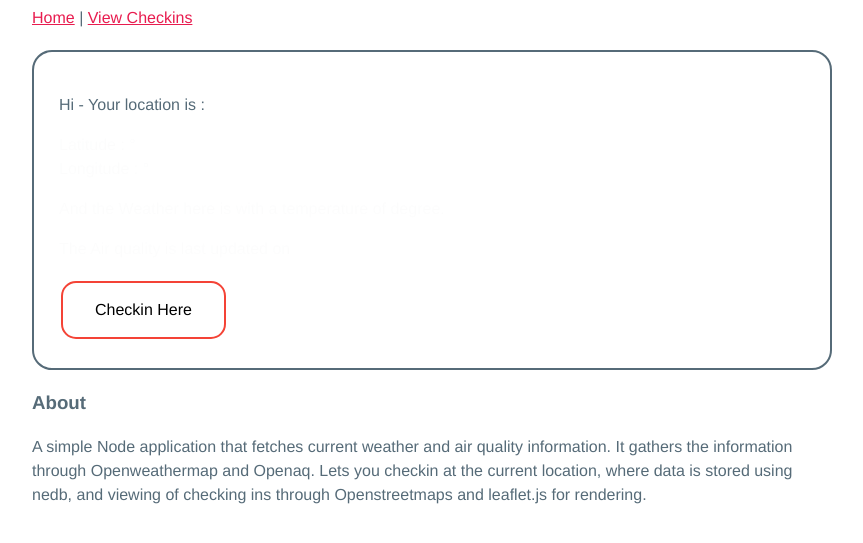
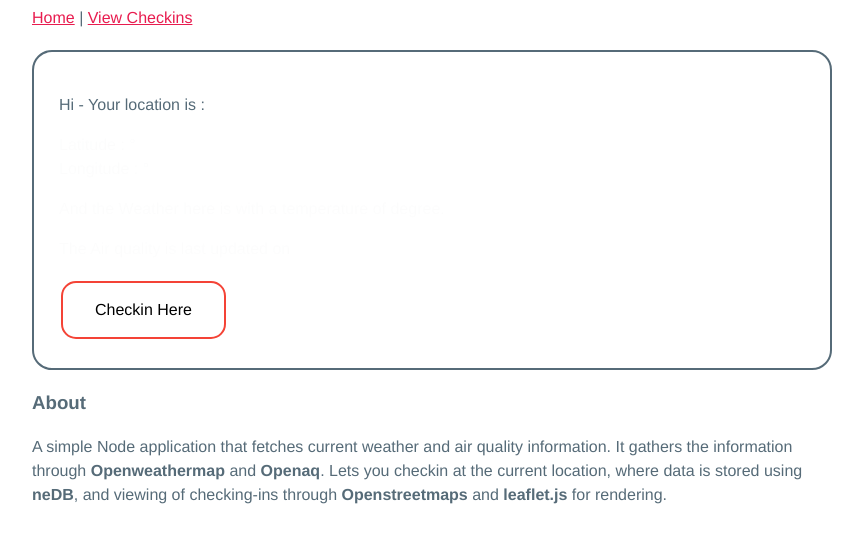
Before and after one commit to kvaishak/weather, a website: page public/index.html in a window 1280 px wide. Shown: the part 149-692 px from the top of the page, without its empty margins (208-1071 px from the left). Drawn offline with Linux system fonts and the light colour scheme.

Commit message:
Final touches

```diff
--- a/public/index.html
+++ b/public/index.html
@@ -32,8 +32,8 @@
 
     <div>
         <h3> About </h3>
-        <p>A simple Node application that fetches current weather and air quality information. It gathers the information through Openweathermap and Openaq.
-            Lets you checkin at the current location, where data is stored using nedb, and viewing of checking ins through Openstreetmaps and leaflet.js for rendering.
+        <p>A simple Node application that fetches current weather and air quality information. It gathers the information through <b>Openweathermap</b> and <b>Openaq</b>.
+            Lets you checkin at the current location, where data is stored using <b>neDB</b>, and viewing of checking-ins through <b>Openstreetmaps</b> and <b>leaflet.js</b> for rendering.
         </p>
     </div>
 
```
Also changed, not shown: 1 other file.
